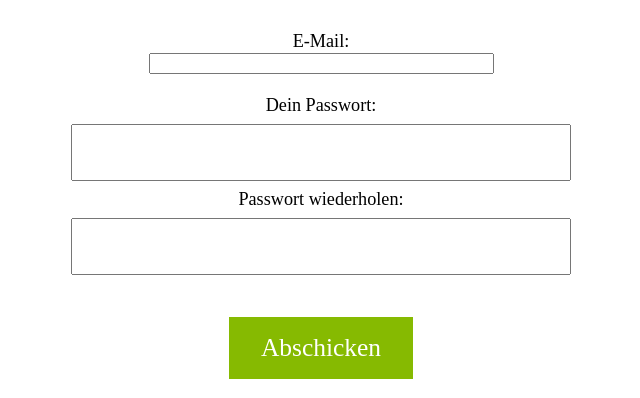
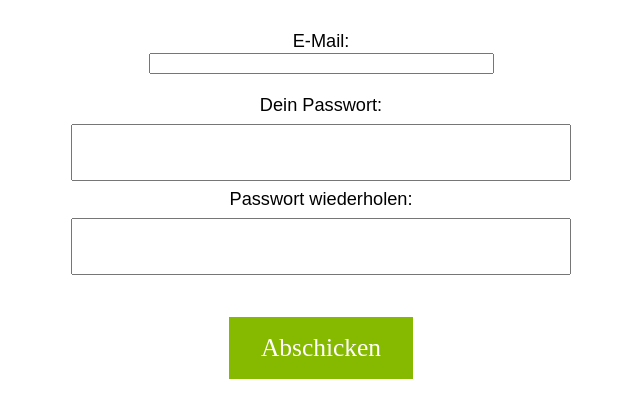
Before and after one commit to PoplarJH/Poplar, a PHP site: page /reg.php in a window 1280 px wide. Shown: the part 318-716 px from the top of the page, without its empty margins (324-964 px from the left). Run offline with PHP 8.4, Linux system fonts and the light colour scheme.

Commit message:
Update css.css

```diff
--- a/phpLoginTest/pic_css/css.css
+++ b/phpLoginTest/pic_css/css.css
@@ -340,7 +340,7 @@ input{
     border-radius: 3%;
 }
 input[type=text] {
-    width: 40%;
+     width: 40%;
     padding: 12px 20px;
     margin: 8px 0;
 
@@ -381,7 +381,7 @@ input:focus {
 
 
 form{
-    font-family: "Hiragino Kaku Gothic Pro";
+    font-family: "Hiragino Kaku Gothic Pro", sans-serif;
     font-size: 1.3em;
 }
 
```
